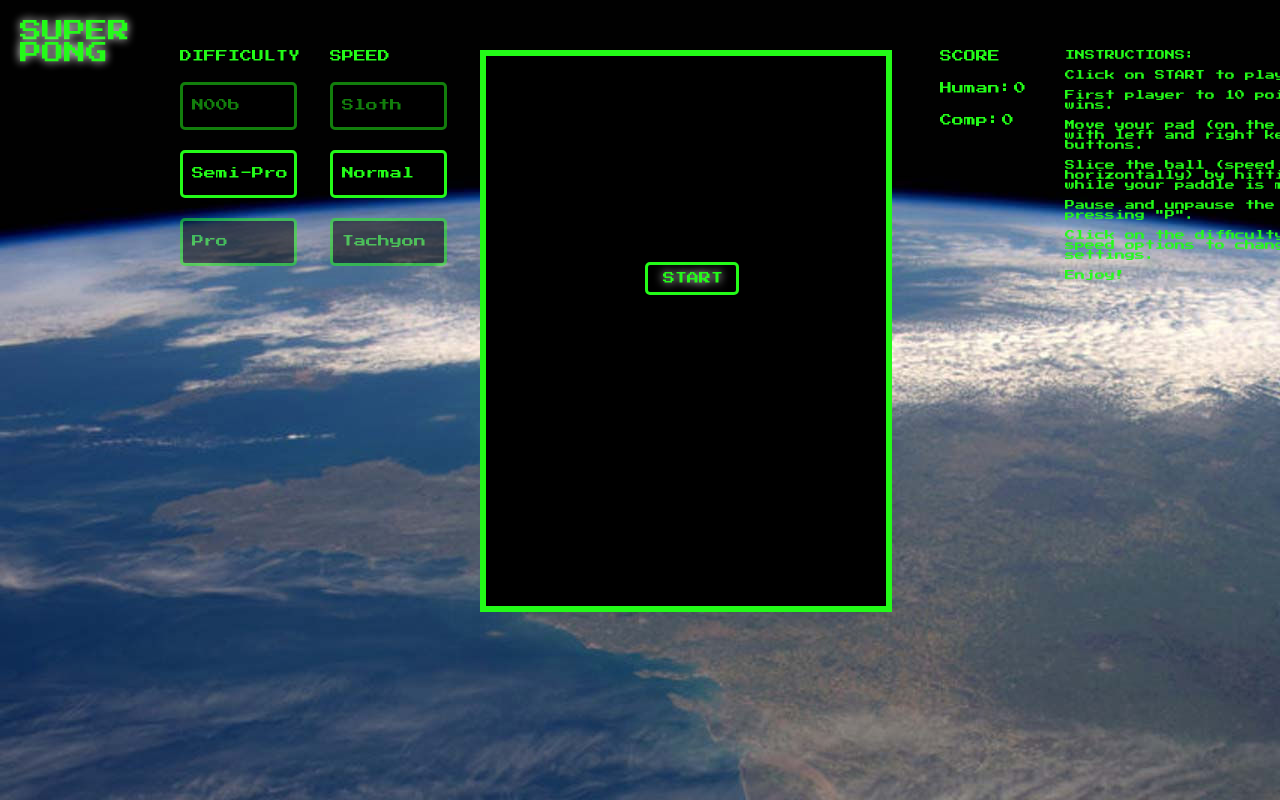
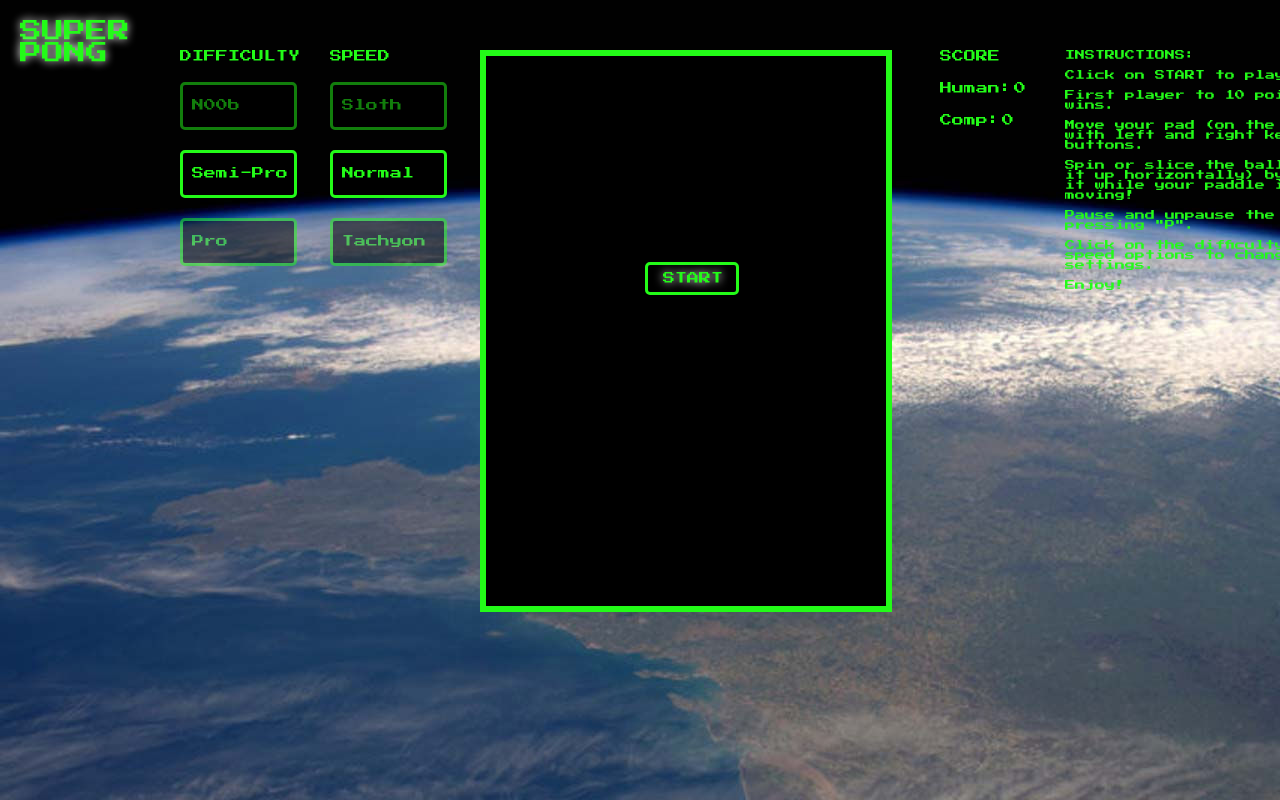
Before and after one commit to ksavransky/SuperPong, a plain HTML site: page index.html in a window 1280 px wide. Shown: the top 800 px of the page. Drawn offline with Linux system fonts and the light colour scheme.

Commit message:
fixed another readme typo

```diff
--- a/index.html
+++ b/index.html
@@ -77,7 +77,7 @@ First player to 10 points wins.
 
 Move your pad (on the bottom) with left and right keyboard buttons.
 
-Slice the ball (speed it up horizontally) by hitting it while your paddle is moving!
+Spin or slice the ball (speed it up horizontally) by hitting it while your paddle is moving!
 
 Pause and unpause the game by pressing "P".
 
```
